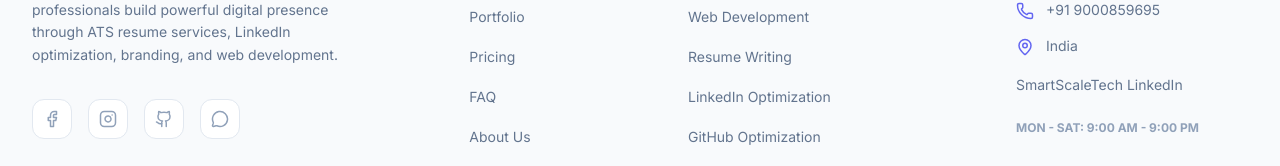
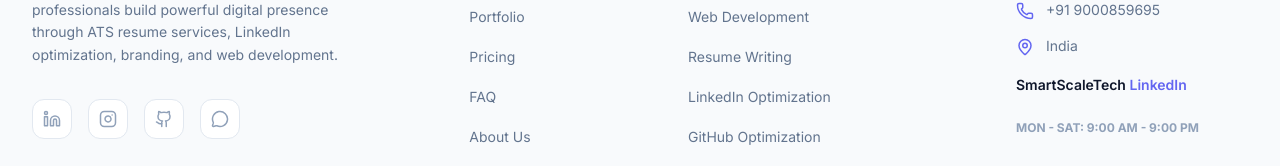
Before and after one commit to polishettivamshi/smartscaletech, a React (Vite) app: page /terms-of-service in a window 1280 px wide. Shown: the part 1191-1357 px from the top of the page. Built offline with nearby package versions, Linux system fonts and the light colour scheme.

Commit message:
code updated

```diff
--- a/index.html
+++ b/index.html
@@ -59,7 +59,7 @@
       "logo": "https://smartscaletech.vercel.app/logo.png",
       "description": "Digital Branding Agency helping businesses and job seekers create a powerful digital presence",
       "sameAs": [
-        "https://www.linkedin.com/company/smartscaletech",
+        "https://www.linkedin.com/company/smartscale-tech",
         "https://twitter.com/smartscaletech",
         "https://www.instagram.com/smartscaletech"
       ],
--- a/src/components/layout/Footer.tsx
+++ b/src/components/layout/Footer.tsx
@@ -1,5 +1,5 @@
 import { Link } from 'react-router-dom';
-import { Zap, Facebook, Instagram, Github, Mail, Phone, MapPin, MessageCircle } from 'lucide-react';
+import { Zap, Linkedin, Instagram, Github, Mail, Phone, MapPin, MessageCircle } from 'lucide-react';
 
 export const Footer = () => {
   return (
@@ -21,7 +21,7 @@ export const Footer = () => {
             </p>
             <div className="flex gap-4">
                {[
-                 { Icon: Facebook, url: "https://facebook.com/smartscaletech" },
+                 { Icon: Linkedin, url: "https://www.linkedin.com/company/smartscale-tech" },
                  { Icon: Instagram, url: "https://www.instagram.com/smartscale.tech" },
                  { Icon: Github, url: "https://github.com/smartscaletech" },
                  { Icon: MessageCircle, url: "https://whatsapp.com/channel/0029VbCFJRKJJhzXxOaL7g28" }
@@ -74,8 +74,9 @@ export const Footer = () => {
                   <span className="text-slate-500 text-sm">India</span>
                </li>
                <li>
-                 <a href="https://www.linkedin.com/company/smartscaletech" target="_blank" rel="noopener noreferrer" className="text-slate-500 text-sm hover:text-primary transition-colors">
-                   SmartScaleTech LinkedIn
+                 <a href="https://www.linkedin.com/company/smartscale-tech" target="_blank" rel="noopener noreferrer" className="text-slate-900 text-sm font-semibold hover:text-primary transition-colors">
+                   <span className="text-slate-900">SmartScaleTech</span>{' '}
+                   <span className="text-primary">LinkedIn</span>
                  </a>
                </li>
                <li className="text-xs font-bold text-slate-400 pt-2 uppercase">Mon - Sat: 9:00 AM - 9:00 PM</li>
```
